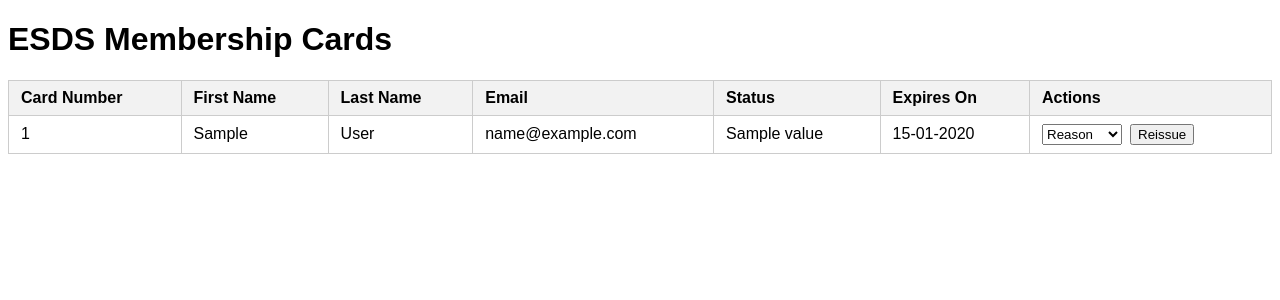
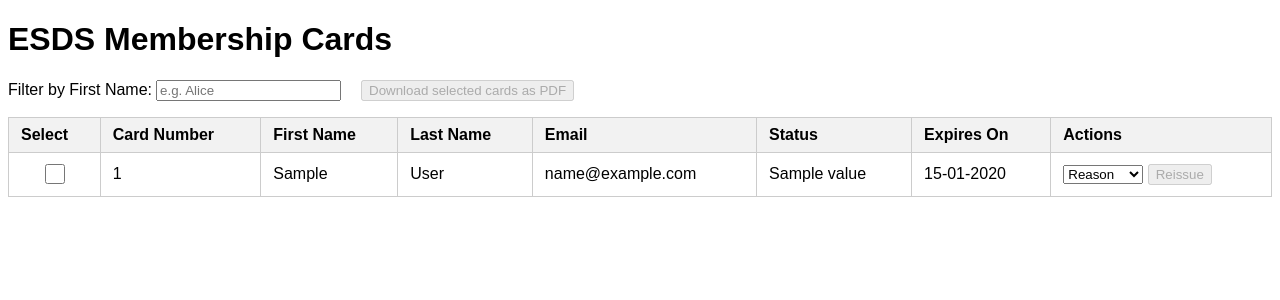
Before and after one commit to TristanGoss/esds-apps, a FastAPI app: template templates/membership_cards.html in a window 1280 px wide. Shown: the top 300 px of the page. Run offline with FastAPI, Linux system fonts and the light colour scheme; the template is opened without the code that fills it: most values are stand-ins (such as "Sample title", 1, 10 or a date in 2020); parts of the project's set-up code (start-up, migrations or seed data) failed here and were passed over.

Commit message:
enhance membership card display and add dummy route for download

```diff
--- a/src/esds_apps/main.py
+++ b/src/esds_apps/main.py
@@ -1,13 +1,15 @@
 import asyncio
 import logging
 from contextlib import asynccontextmanager
+from io import BytesIO
+from typing import List
 
-from fastapi import FastAPI, Form, Request
+from fastapi import Depends, FastAPI, Form, Request
 from fastapi.middleware.cors import CORSMiddleware
-from fastapi.responses import FileResponse, HTMLResponse, RedirectResponse
+from fastapi.responses import FileResponse, HTMLResponse, RedirectResponse, StreamingResponse
 
 from esds_apps import config
-from esds_apps.auth import password_protected
+from esds_apps.auth import password_auth, require_valid_cookie
 from esds_apps.classes import MembershipCardStatus
 from esds_apps.dancecloud_interface import fetch_membership_cards, reissue_membership_card
 from esds_apps.membership_cards import auto_issue_unissued_cards
@@ -60,16 +62,33 @@ async def landing_page(request: Request):
 
 
 @app.api_route('/membership-cards', methods=['GET', 'POST'], response_class=HTMLResponse)
-@password_protected
+@password_auth
 async def membership_cards(request: Request):
     return config.TEMPLATES.TemplateResponse(request, 'membership_cards.html', {'cards': fetch_membership_cards()})
 
 
-@app.api_route('/membership-cards/{card_uuid}/reissue', methods=['GET', 'POST'], response_class=RedirectResponse)
-@password_protected
-def reissue_card(request: Request, card_uuid: str, reason: MembershipCardStatus = Form(...)):
+@app.post('/membership-cards/{card_uuid}/reissue', response_class=RedirectResponse)
+def reissue_card(
+    request: Request, card_uuid: str, reason: MembershipCardStatus = Form(...), _: None = Depends(require_valid_cookie)
+):
     reissue_membership_card(card_uuid, reason)
     log.info(f'Reissued card with UUID {card_uuid} because it was {reason}')
 
     # Redirect back to the table view
     return RedirectResponse(url='/membership_cards', status_code=303)
+
+
+@app.post('/membership-cards/download/pdf', response_class=StreamingResponse)
+def download_selected_cards(
+    request: Request, card_uuid: List[str] = Form(...), _: None = Depends(require_valid_cookie)
+):
+    # TODO: fill in printable PDF generation.
+    buffer = BytesIO()
+    buffer.write(b'%PDF-1.4\n...fake content...\n%%EOF')
+    buffer.seek(0)
+
+    return StreamingResponse(
+        buffer,
+        media_type='application/pdf',
+        headers={'Content-Disposition': 'attachment; filename=esds_membership_cards.pdf'},
+    )
--- a/templates/membership_cards.html
+++ b/templates/membership_cards.html
@@ -3,6 +3,12 @@
 <head>
     <title>ESDS Membership Cards</title>
     <style>
+        h1 {
+            font-family: Arial, sans-serif;
+        }
+        label {
+            font-family: Arial, sans-serif;
+        }
         table {
             border-collapse: collapse;
             width: 100%;
@@ -19,13 +25,35 @@
         tr:nth-child(even) {
             background-color: #fafafa;
         }
+        td.select-cell {
+            text-align: center;
+            vertical-align: middle;
+        }
+        input[type="checkbox"] {
+            width: 1.5em;
+            height: 1.5em;
+            cursor: pointer;
+        }
+        #download-pdf-btn {
+            margin-bottom: 1rem;
+            margin-left: 1rem;
+        }
+        #reissue-form {
+            display: flex;
+            gap: 0.5rem;
+        }
     </style>
 </head>
 <body>
-    <h1 style="font-family: Arial, sans-serif;">ESDS Membership Cards</h1>
+    <h1>ESDS Membership Cards</h1>
+    <form action="/membership-cards/download/pdf" method="post">
+        <label for="filter-first-name">Filter by First Name:</label>
+        <input type="text" id="filter-first-name" placeholder="e.g. Alice">
+        <button type="submit" id="download-pdf-btn" disabled>Download selected cards as PDF</button>
         <table>
             <thead>
                 <tr>
+                    <th>Select</th>
                     <th>Card Number</th>
                     <th>First Name</th>
                     <th>Last Name</th>
@@ -38,6 +66,9 @@
             <tbody>
                 {% for card in cards %}
                 <tr>
+                    <td class="select-cell">
+                        <input type="checkbox" name="card_uuid" value="{{ card.card_uuid }}">
+                    </td>
                     <td>{{ card.card_number }}</td>
                     <td>{{ card.first_name }}</td>
                     <td>{{ card.last_name }}</td>
@@ -45,19 +76,85 @@
                     <td>{{ card.status.value }}</td>
                     <td>{{ card.expires_at.strftime("%d-%m-%Y") }}</td>
                     <td>
-                    <form action="/membership-cards/{{ card.card_uuid }}/reissue" method="post"  style="display: flex; gap: 0.5rem;">
-                        <select name="reason" required>
+                        <select id="reason-{{ card.card_uuid }}" onchange="updateReissueButton('{{ card.card_uuid }}')">
                             <option value="" disabled selected>Reason</option>
                             <option value="stolen">Stolen</option>
                             <option value="lost">Lost</option>
                             <option value="damaged">Damaged</option>
                         </select>
-                        <button type="submit">Reissue</button>
-                    </form>
+                        <button type="button"  id="reissue-btn-{{ card.card_uuid }}" onclick="submitReissue('{{ card.card_uuid }}', '{{ card.first_name }}')" disabled>Reissue</button>
                     </td>
                 </tr>
                 {% endfor %}
             </tbody>
         </table>
+    </form>
+    <script>
+        document.addEventListener("DOMContentLoaded", function () {
+            // enable the download pdf button only if at least one card is selected.
+            const checkboxes = document.querySelectorAll('input[name="card_uuid"]');
+            const downloadBtn = document.getElementById("download-pdf-btn");
+
+            function updateButtonState() {
+                const anyChecked = Array.from(checkboxes).some(cb => cb.checked);
+                downloadBtn.disabled = !anyChecked;
+            }
+
+            checkboxes.forEach(cb => {
+                cb.addEventListener("change", updateButtonState);
+            });
+
+            updateButtonState(); // Set initial state
+        });
+
+        document.addEventListener("DOMContentLoaded", function () {
+            // filter the table based on the provided first name
+            const input = document.getElementById("filter-first-name");
+            const rows = document.querySelectorAll("tbody tr");
+
+            input.addEventListener("input", function () {
+                const filterValue = input.value.toLowerCase().trim();
+
+                rows.forEach(row => {
+                    const firstNameCell = row.cells[2];  // First name is in the 3rd column
+                    const firstName = firstNameCell.textContent.toLowerCase();
+                    row.style.display = firstName.includes(filterValue) ? "" : "none";
+                });
+            });
+        });
+
+        function updateReissueButton(cardUuid) {
+            // ensure reissue button is only enabled if a reason is selected
+            const reasonSelect = document.getElementById(`reason-${cardUuid}`);
+            const button = document.getElementById(`reissue-btn-${cardUuid}`);
+            button.disabled = !reasonSelect.value;
+        }
+
+        function submitReissue(cardUuid, cardFirstName) {
+            const reasonSelect = document.getElementById(`reason-${cardUuid}`);
+            const reason = reasonSelect.value;
+
+            if (!reason) return;
+
+            const confirmMsg = `Are you sure you want to reissue the membership card belonging to ${cardFirstName} because it has been ${reason}?`;
+            const confirmed = window.confirm(confirmMsg);
+
+            if (!confirmed) return;
+
+            // Create and submit a form dynamically
+            const form = document.createElement("form");
+            form.method = "POST";
+            form.action = `/membership-cards/${cardUuid}/reissue`;
+
+            const input = document.createElement("input");
+            input.type = "hidden";
+            input.name = "reason";
+            input.value = reason;
+
+            form.appendChild(input);
+            document.body.appendChild(form);
+            form.submit();
+        }
+    </script>
 </body>
 </html>
```
Also changed, not shown: src/esds_apps/auth.py (+21 -2 lines). Lines whose indentation alone changed are shown as unchanged.
